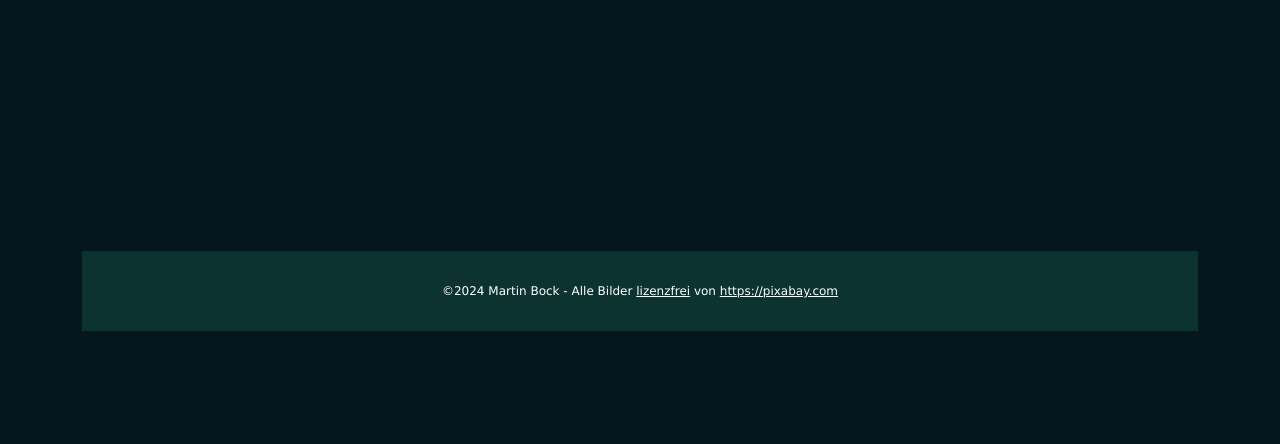
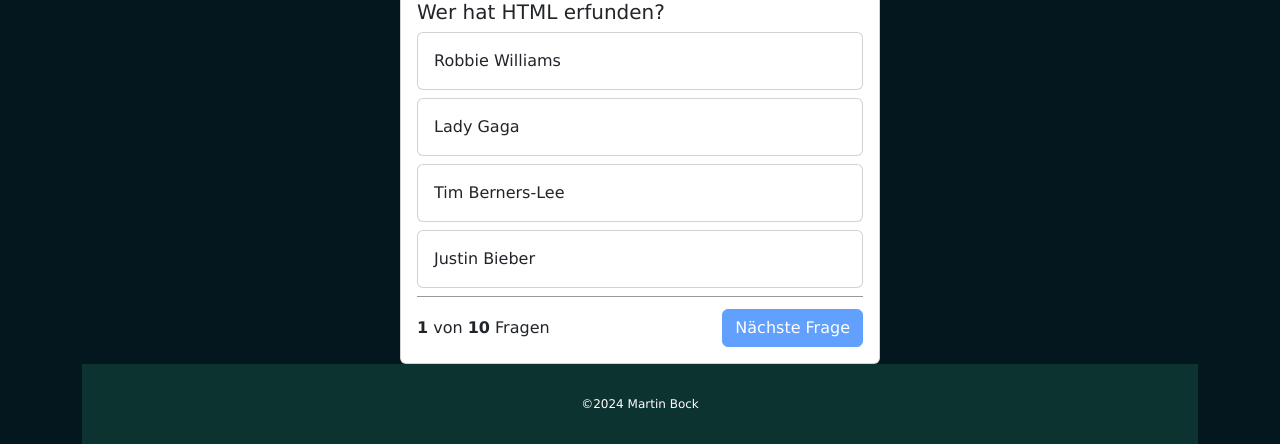
Before and after one commit to MartinBock1/QuizApp, a website: page index.html in a window 1280 px wide. Shown: the part 469-913 px from the top of the page. Before the commit the page ends 800 px from the top, so only its background shows below. Drawn offline with nearby package versions, Linux system fonts and the light colour scheme.

Commit message:
"created Layout and some logic"

```diff
--- /dev/null
+++ b/assets/styles/card.css
@@ -0,0 +1,27 @@
+.cardContainer {
+   display: flex;
+   flex-direction: column;
+   justify-content: center;
+   align-items: center;
+}
+
+.quiz-card {
+   width: 30rem;
+}
+
+.question-footer {
+   display: flex;
+   justify-content: space-between;
+   align-items: center;
+   border-top: 1px solid rgba(0, 0, 0, 0.4);
+   padding-top: 12px;
+}
+
+.quiz-answer-card:hover {
+   cursor: pointer;
+   background-color: rgba(0,0,0,0.05);
+}
+
+.bg-success, .bg-danger {
+    color: white;
+}
--- a/index.html
+++ b/index.html
@@ -4,34 +4,78 @@
 <head>
     <meta charset="UTF-8">
     <meta name="viewport" content="width=device-width, initial-scale=1.0">
-    <link rel="stylesheet" href="./node_modules/bootstrap/dist/css/bootstrap.min.css">
+
+    <!-- Bootstrap files -->
+    <link href="https://cdn.jsdelivr.net/npm/bootstrap@5.3.3/dist/css/bootstrap.min.css" rel="stylesheet"
+        integrity="sha384-QWTKZyjpPEjISv5WaRU9OFeRpok6YctnYmDr5pNlyT2bRjXh0JMhjY6hW+ALEwIH" crossorigin="anonymous">
     <link rel="stylesheet" href="./style.css">
+    <link rel="stylesheet" href="./assets/styles/card.css">
+
+    <script src="https://cdn.jsdelivr.net/npm/bootstrap@5.3.3/dist/js/bootstrap.bundle.min.js"></script>
     <title>Quizapp</title>
 </head>
 
-<body>
+<body onload="init()">
     <div class="container">
-        <header>
+        <!-- <header>
             <div class="maxContent">
-                Hier Header Imgage einfügen
             </div>
-        </header>
+        </header> -->
 
         <main class="maxContent">
-            <h1>Überschrift </h1>
             <div>
+                <!-- As a heading -->
+                <nav class="navbar bg-body-tertiary">
+                    <div class="container-fluid">
+                        <span class="navbar-brand mb-0 h1">QuizApp</span>
+                    </div>
+                </nav>
+            </div>
 
+            <div class="cardContainer">
+                <div class="card quiz-card">
+                    <img src="./assets/img/brainbg.jpg" class="card-img-top" alt="Logo">
+                    <div class="card-body">
+                        <h5 class="card-title" id="questionext">Frage</h5>
+
+                        <div class="card quiz-answer-card mb-2" onclick="answer('answer_1')">
+                            <div class="card-body" id="answer_1">
+                                Antwort
+                            </div>
+                        </div>
+                        <div class="card quiz-answer-card mb-2" onclick="answer('answer_2')">
+                            <div class="card-body" id="answer_2">
+                                Antwort
+                            </div>
+                        </div>
+                        <div class="card quiz-answer-card mb-2" onclick="answer('answer_3')">
+                            <div class="card-body" id="answer_3">
+                                Antwort
+                            </div>
+                        </div>
+                        <div class="card quiz-answer-card mb-2" onclick="answer('answer_4')">
+                            <div class="card-body" id="answer_4">
+                                Antwort
+                            </div>
+                        </div>
+                        <div class="question-footer">
+                            <span>
+                                <b>1</b> von <b id="all-questions">5</b> Fragen
+                            </span>
+                            <button class="btn btn-primary" id="next-button" disabled>Nächste Frage</button>
+                        </div>
+                    </div>
+                </div>
             </div>
         </main>
 
         <footer>
             <div class=" footerText maxContent">
-                &copy;2024 Martin Bock - Alle Bilder
-                <a href="https://pixabay.com/de/service/license-summary/" target="_blank">lizenzfrei</a> von
-                <a href="https://pixabay.com" target="_blank">https://pixabay.com</a>
+                &copy;2024 Martin Bock
             </div>
         </footer>
     </div>
 </body>
 <script src="./script.js"></script>
+
 </html>
--- a/script.js
+++ b/script.js
@@ -0,0 +1,131 @@
+let questions = [
+    {
+        "question": "Wer hat HTML erfunden?",
+        "answer_1": "Robbie Williams",
+        "answer_2": "Lady Gaga",
+        "answer_3": "Tim Berners-Lee",
+        "answer_4": "Justin Bieber",
+        "right_answer": 3
+    },
+    {
+        "question": "Wer entwickelte die Relationale Datenbank?",
+        "answer_1": "Bill Gates",
+        "answer_2": "E.F. Codd",
+        "answer_3": "Steve Jobs",
+        "answer_4": "Mark Zuckerberg",
+        "right_answer": 2
+    },
+    {
+        "question": "Wer erfand die Programmiersprache Python?",
+        "answer_1": "Guido van Rossum",
+        "answer_2": "James Gosling",
+        "answer_3": "Bjarne Stroustrup",
+        "answer_4": "Dennis Ritchie",
+        "right_answer": 1
+    },
+    {
+        "question": "Wer ist der Schöpfer von Linux?",
+        "answer_1": "Linus Torvalds",
+        "answer_2": "Bill Gates",
+        "answer_3": "Steve Wozniak",
+        "answer_4": "Mark Shuttleworth",
+        "right_answer": 1
+    },
+    {
+        "question": "Wer entwickelte die erste Version von Windows?",
+        "answer_1": "Steve Jobs",
+        "answer_2": "Bill Gates",
+        "answer_3": "Larry Page",
+        "answer_4": "Tim Berners-Lee",
+        "right_answer": 2
+    },
+    {
+        "question": "Was bedeutet HTML?",
+        "answer_1": "Hypertext Markup Language",
+        "answer_2": "High Text Markup Language",
+        "answer_3": "Hyperlink and Text Markup Language",
+        "answer_4": "Hypertext Machine Language",
+        "right_answer": 1
+    },
+    {
+        "question": "Welches Element wird verwendet, um einen Absatz in HTML zu erstellen?",
+        "answer_1": "<p>",
+        "answer_2": "<div>",
+        "answer_3": "<span>",
+        "answer_4": "<section>",
+        "right_answer": 1
+    },
+    {
+        "question": "Welches Attribut wird verwendet, um eine URL in einem Link anzugeben?",
+        "answer_1": "src",
+        "answer_2": "href",
+        "answer_3": "link",
+        "answer_4": "url",
+        "right_answer": 2
+    },
+    {
+        "question": "Welches HTML-Element wird verwendet, um eine Überschrift der höchsten Ebene zu erstellen?",
+        "answer_1": "<h1>",
+        "answer_2": "<header>",
+        "answer_3": "<heading>",
+        "answer_4": "<h6>",
+        "right_answer": 1
+    },
+    {
+        "question": "Welches Element wird verwendet, um eine ungeordnete Liste in HTML zu erstellen?",
+        "answer_1": "<ol>",
+        "answer_2": "<ul>",
+        "answer_3": "<list>",
+        "answer_4": "<li>",
+        "right_answer": 2
+    }
+];
+
+let currentQuestion = 0;
+
+function init() {
+    document.getElementById('all-questions').innerHTML = questions.length;
+    showQuestion();
+}
+
+/**
+ * wir nehmen das erste element aus dem array und speichern es in die variable
+ * */
+function showQuestion() {
+    let question = questions[currentQuestion];
+
+    document.getElementById('questionext').innerHTML = question['question'];
+    document.getElementById('answer_1').innerHTML = question['answer_1'];
+    document.getElementById('answer_2').innerHTML = question['answer_2'];
+    document.getElementById('answer_3').innerHTML = question['answer_3'];
+    document.getElementById('answer_4').innerHTML = question['answer_4'];
+}
+
+/**
+ * in 'question' wird das 0-te element (also 1. frage) gespeichert
+ * 'selection.slice(-1)' nimmte den letzten buchstaben von der angeklickten antwort und speichert das ergebnis in die variable 'selectedQuestionNumber'
+ * mit einer 'if-abfrage' geben wir das ergebnis der antwort in der console aus
+ * '.parentNode' spricht den übergeordneten container an
+ * mit '.parentNode.classList.add('bg-success')' fügen wir der richtigen antwort die css-klasse 'bg-success' zu
+ * mit '.parentNode.classList.add('bg-danger')' fügen wir der falschen antwort die css-klasse 'bg-danger' zu
+ * in 'idOfRightAnswer' speichern wir die id der richtigen antwort
+ * bei falscher antwort wird automatisch die richtige antwort mit 'bg-success' hinterlegt
+ * mit '.disabled = false' wird der button enabled - disabled wurde in html auf default gesetzt
+ * @param {*} selection
+ */
+function answer(selection) {
+    let question = questions[currentQuestion];
+    let selectedQuestionNumber = selection.slice(-1);
+    let idOfRightAnswer = `answer_${question['right_answer']}`;
+
+    if (selectedQuestionNumber == question['right_answer']) {
+        console.log('Richtige Antwort!!');
+        document.getElementById(selection).parentNode.classList.add('bg-success');
+    } else {
+        console.log('Falsche Antwort!!!');
+        document.getElementById(selection).parentNode.classList.add('bg-danger');
+        document.getElementById(idOfRightAnswer).parentNode.classList.add('bg-success');
+    }
+
+    document.getElementById('next-button').disabled = false;
+}
--- a/style.css
+++ b/style.css
@@ -38,7 +38,7 @@
     Header
 +++++++++++++++++++++++++++++++++++++++++++++++++++++++++++++++++++++++++*/
 header {
-  background-color: #0d2d33;
+   /* background-color: #0d2d33; */
    text-align: left;
    align-content: center;
    height: 80px;
@@ -55,7 +55,6 @@
 main {
    min-height: calc(100vh - 160px);
 }
-
 
 /*+++++++++++++++++++++++++++++++++++++++++++++++++++++++++++++++++++++++++
     Footer
```
Also changed, not shown: assets/img/brainbg.jpg (added), assets/img/logo.png (added). Lines whose indentation alone changed are shown as unchanged.
